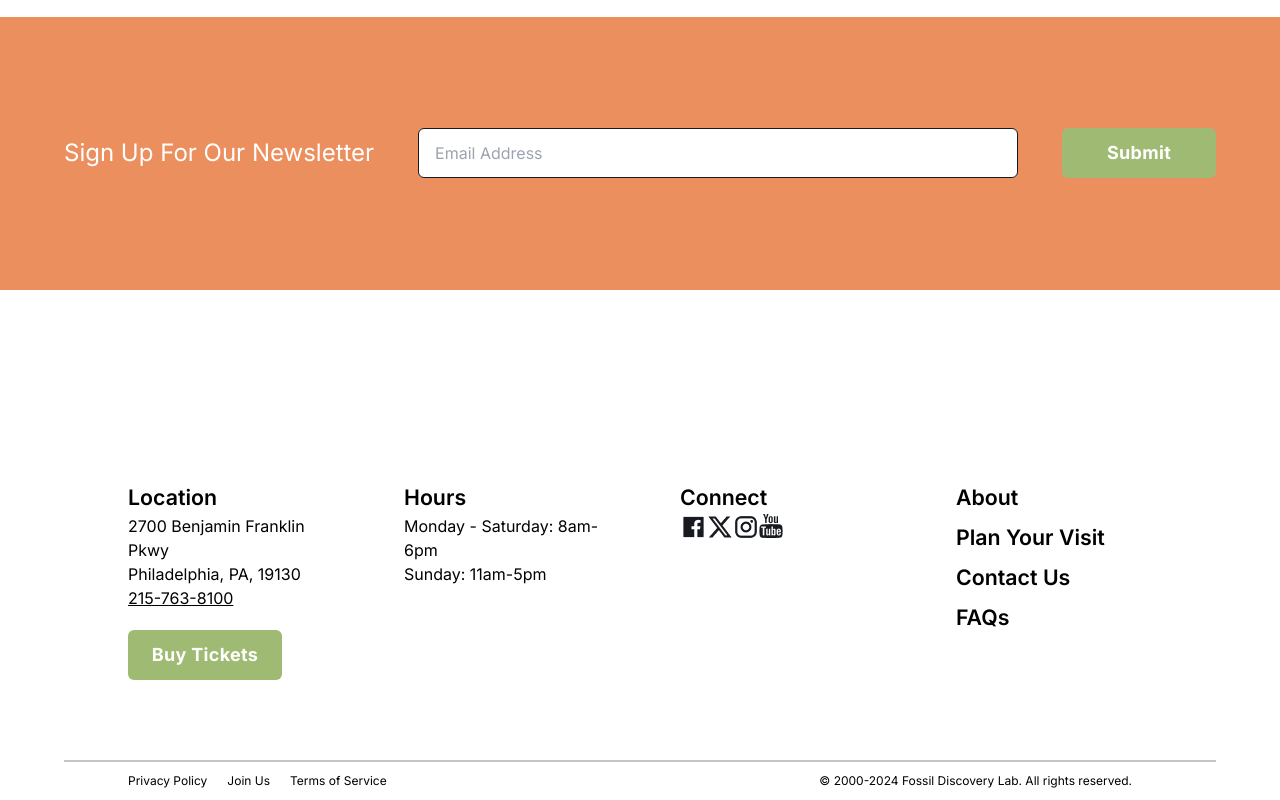
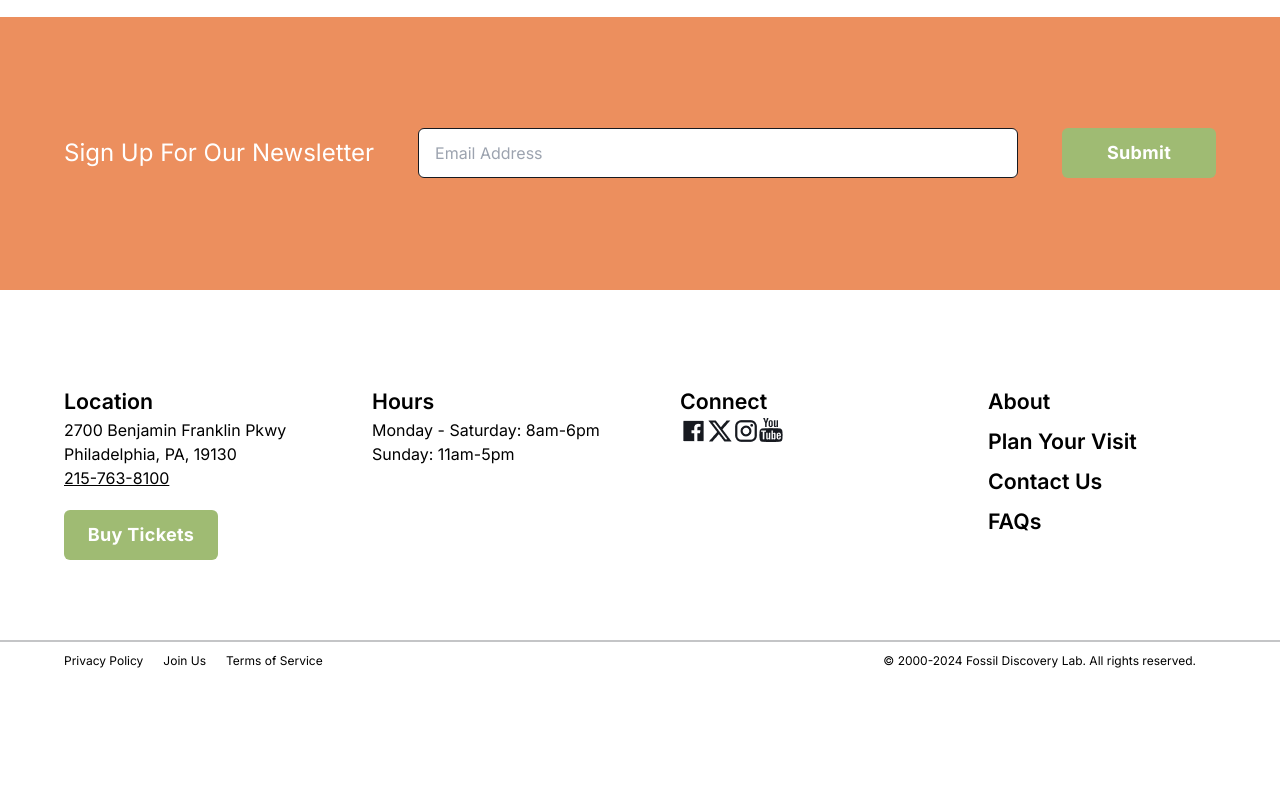
Before and after one commit to faoroj/FossilDiscoveryLab, a React (Vite) app in the folder FossilDiscoveryLab/: page /AboutUs in a window 1280 px wide. Shown: the part 2222-3022 px from the top of the page. After the commit the page ends 2902 px from the top, so only its background shows below. Built offline with nearby package versions, Linux system fonts and the light colour scheme.

Commit message:
container troubleshooting

```diff
--- a/FossilDiscoveryLab/src/pages/AboutUs.jsx
+++ b/FossilDiscoveryLab/src/pages/AboutUs.jsx
@@ -21,7 +21,7 @@ const AboutUs = () => {
       <Newsletter />
     </section>
 
-    <section className="padding-x padding-t">
+    <section className="">
       <Footer />
     </section>
 
--- a/FossilDiscoveryLab/src/pages/Accessibility.jsx
+++ b/FossilDiscoveryLab/src/pages/Accessibility.jsx
@@ -17,7 +17,7 @@ const Accessibility = () => {
          <Newsletter />
         </section>
 
-        <section className="padding-x padding-t">
+        <section className="">
          <Footer />
         </section>
 
--- a/FossilDiscoveryLab/src/pages/GroupVisit.jsx
+++ b/FossilDiscoveryLab/src/pages/GroupVisit.jsx
@@ -17,7 +17,7 @@ const GroupVisit = () => {
     <Newsletter />
    </section>
 
-   <section className="padding-x padding-t">
+   <section className="">
     <Footer />
    </section>
 
--- a/FossilDiscoveryLab/src/pages/VisitUs.jsx
+++ b/FossilDiscoveryLab/src/pages/VisitUs.jsx
@@ -29,7 +29,7 @@ const VisitUs = () => {
         <Newsletter />
       </section>
 
-      <section className="padding-x padding-t">
+      <section className="">
         <Footer />
       </section>
 
```
Lines whose indentation alone changed are shown as unchanged.
